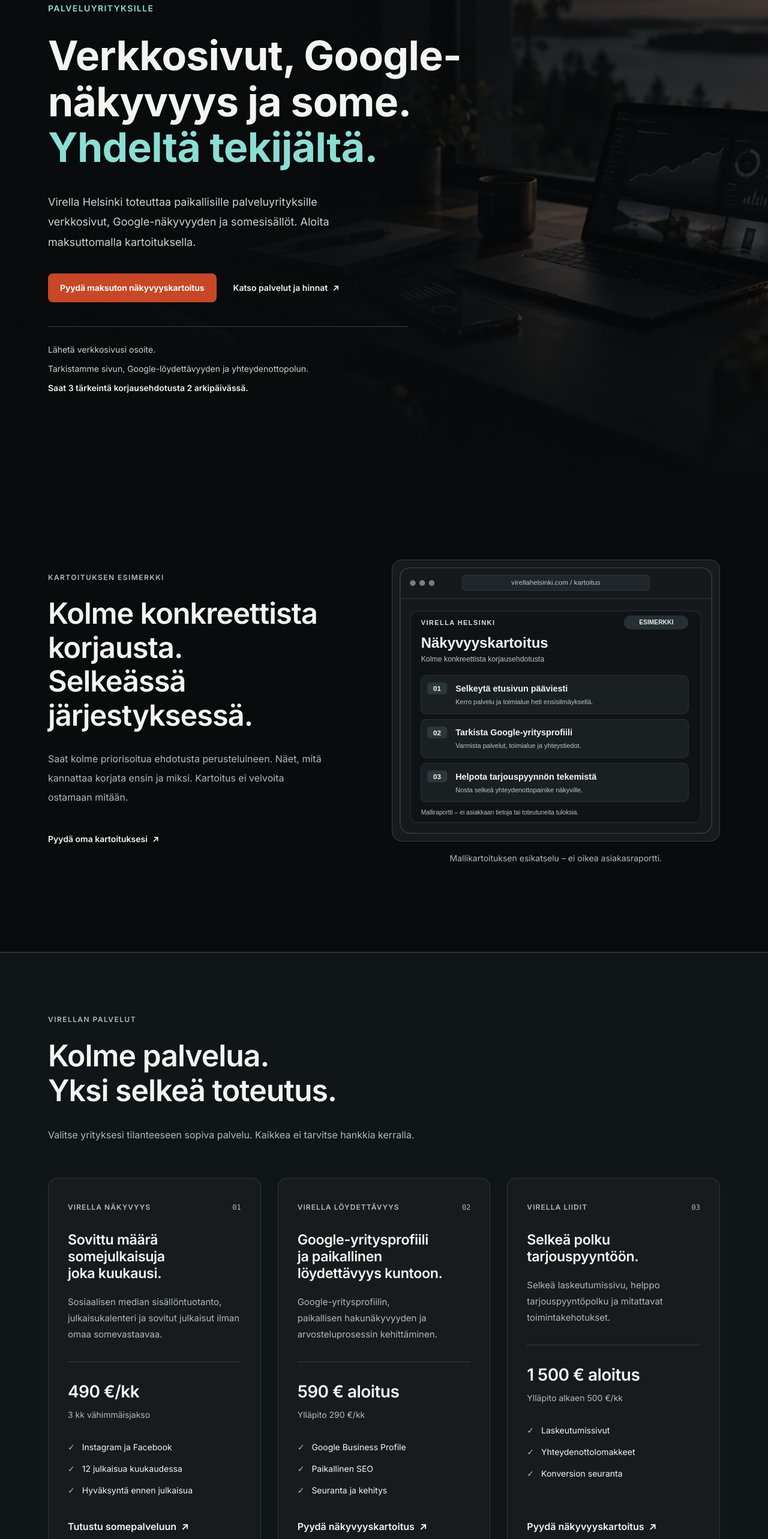
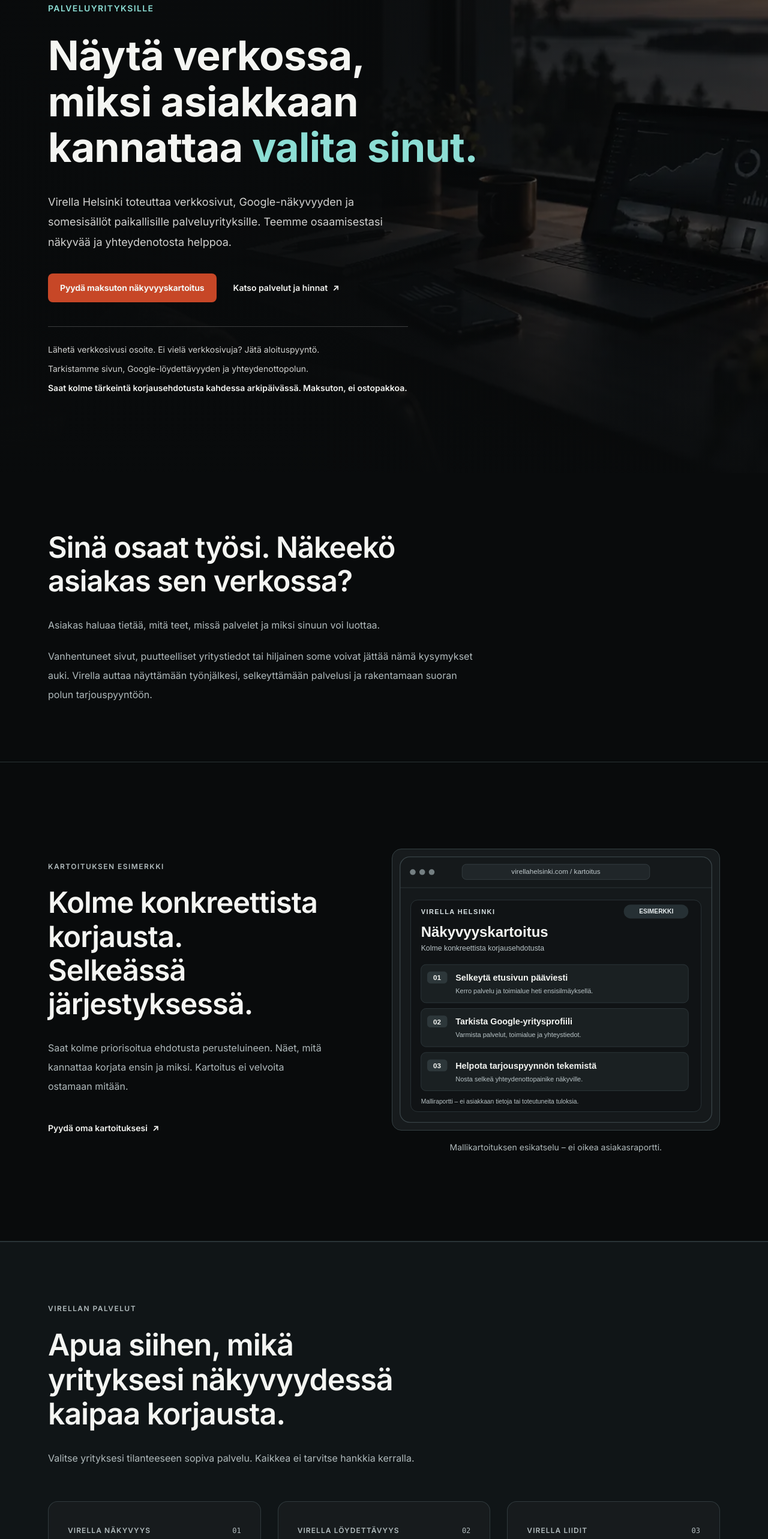
Before and after one commit to Jambovisuaalit/virella-helsinki-web, a Next.js app: page / in a window 1280 px wide. Shown: the part 234-2800 px from the top of the page at 60% size. Built offline with nearby package versions, Linux system fonts and the light colour scheme.

Commit message:
copy: refine homepage sales message and onboarding steps (#32)

```diff
--- a/app/page.tsx
+++ b/app/page.tsx
@@ -27,24 +27,24 @@
   {
     number: "01",
     name: "Virella Näkyvyys",
-    headline: "Sovittu määrä somejulkaisuja joka kuukausi.",
+    headline: "Työnjälkesi esiin somessa.",
     price: "490 €/kk",
     priceDetail: "3 kk vähimmäisjakso",
-    description: "Sosiaalisen median sisällöntuotanto, julkaisukalenteri ja sovitut julkaisut ilman omaa somevastaavaa.",
-    details: ["Instagram ja Facebook", "12 julkaisua kuukaudessa", "Hyväksyntä ennen julkaisua"],
+    description: "Toimita kuvat ja lähtötiedot. Me suunnittelemme sisällöt, kirjoitamme tekstit ja hoidamme sovitut julkaisut Instagramiin ja Facebookiin. Hyväksyt sisällöt ennen julkaisua.",
+    details: ["Instagram ja Facebook", "12 sisältöä kuukaudessa, jokainen molempiin kanaviin", "Hyväksyntä ennen julkaisua"],
     href: "/sosiaalinen-media",
     action: "Tutustu somepalveluun",
   },
   {
     number: "02",
     name: "Virella Löydettävyys",
-    headline: "Google-yritysprofiili ja paikallinen löydettävyys kuntoon.",
+    headline: "Google-näkyvyys kuntoon.",
     price: "590 € aloitus",
     priceDetail: "Ylläpito 290 €/kk",
-    description: "Google-yritysprofiilin, paikallisen hakunäkyvyyden ja arvosteluprosessin kehittäminen.",
+    description: "Autamme kehittämään Google-yritysprofiilia, paikallista hakunäkyvyyttä ja arvostelujen keräämisen käytäntöjä. Tavoitteena on ajantasainen ja luotettava kuva yrityksestäsi.",
     details: ["Google Business Profile", "Paikallinen SEO", "Seuranta ja kehitys"],
     href: "/aloita?kartoitus=1",
-    action: "Pyydä näkyvyyskartoitus",
+    action: "Pyydä maksuton näkyvyyskartoitus",
   },
   {
     number: "03",
@@ -52,28 +52,28 @@
     headline: "Selkeä polku tarjouspyyntöön.",
     price: "1 500 € aloitus",
     priceDetail: "Ylläpito alkaen 500 €/kk",
-    description: "Selkeä laskeutumissivu, helppo tarjouspyyntöpolku ja mitattavat toimintakehotukset.",
+    description: "Näytä palvelusi, toimialueesi ja työnjälkesi selkeästi. Rakennamme laskeutumissivun, jolta asiakas löytää tarvitsemansa ja pääsee helposti pyytämään tarjouksen.",
     details: ["Laskeutumissivut", "Yhteydenottolomakkeet", "Konversion seuranta"],
     href: "/aloita?kartoitus=1",
-    action: "Pyydä näkyvyyskartoitus",
+    action: "Pyydä maksuton näkyvyyskartoitus",
   },
 ] as const;
 
 const steps = [
   {
     number: "01",
-    title: "Kerro yrityksestäsi.",
-    description: "Lähetä verkkosivusi osoite sekä yhteystietosi. Kerro halutessasi, mikä verkkonäkyvyydessäsi kaipaa huomiota.",
+    title: "Lähetä verkkosivusi osoite.",
+    description: "Kerro yrityksestäsi ja siitä, mihin haluat apua. Jos yritykselläsi ei vielä ole verkkosivuja, jätä erillinen aloituspyyntö.",
   },
   {
     number: "02",
-    title: "Tunnistamme tärkeimmät korjaukset.",
-    description: "Käymme läpi sivustosi, julkisen paikallisen Google-näkyvyyden ja yhteydenottopolun. Valitsemme kolme perusteltua korjausehdotusta.",
+    title: "Saat kolme tärkeintä korjausehdotusta.",
+    description: "Tarkistamme julkisen verkkonäkyvyytesi ja yhteydenottopolun. Saat kolme priorisoitua ehdotusta perusteluineen sähköpostiisi kahdessa arkipäivässä.",
   },
   {
     number: "03",
-    title: "Saat kolme korjausta sähköpostiisi.",
-    description: "Toimitamme kolme priorisoitua korjausehdotusta 2 arkipäivässä. Kartoitus on maksuton. Jos haluat toteutuksen, palveluiden hinnat näkyvät yllä ja työ hyväksytään erikseen.",
+    title: "Valitse, mitä haluat toteuttaa.",
+    description: "Jos tarvitset apua korjauksiin, sovimme työn sisällön, hinnan ja aikataulun ennen aloitusta. Kartoitus ei velvoita ostamaan mitään.",
   },
 ] as const;
 
@@ -102,11 +102,11 @@
                 Digitaalista näkyvyyttä paikallisille palveluyrityksille
               </p>
               <h1 id="home-title" className="max-w-[720px] text-[clamp(2.25rem,5.3vw,4.6rem)] font-bold leading-[1.13] tracking-[-0.01em] text-foreground">
-                Verkkosivut, Google-näkyvyys ja some.{" "}
-                <span className="text-brand">Yhdeltä tekijältä.</span>
+                Näytä verkossa, miksi asiakkaan kannattaa{ " "}
+                <span className="text-brand">valita sinut.</span>
               </h1>
               <p className="mt-8 max-w-[570px] text-base leading-[1.85] text-foreground/85 sm:mt-9 sm:text-lg">
-                Virella Helsinki toteuttaa paikallisille palveluyrityksille verkkosivut, Google-näkyvyyden ja somesisällöt. Aloita maksuttomalla kartoituksella.
+                Virella Helsinki toteuttaa verkkosivut, Google-näkyvyyden ja somesisällöt paikallisille palveluyrityksille. Teemme osaamisestasi näkyvää ja yhteydenotosta helppoa.
               </p>
               <div className="mt-9 flex flex-col items-start gap-5 sm:flex-row sm:items-center sm:gap-7">
                 <ButtonLink href="/aloita?kartoitus=1" className="w-full sm:w-auto">
@@ -117,10 +117,20 @@
                 </a>
               </div>
               <div className="mt-10 max-w-[600px] space-y-1 border-t border-white/20 pt-6 text-sm leading-7 text-foreground/85" aria-label="Näkyvyyskartoituksen toimitus">
-                <p>Lähetä verkkosivusi osoite.</p>
+                <p>Lähetä verkkosivusi osoite. <a href="/aloita" className="underline underline-offset-4">Ei vielä verkkosivuja? Jätä aloituspyyntö.</a></p>
                 <p>Tarkistamme sivun, Google-löydettävyyden ja yhteydenottopolun.</p>
-                <p className="font-semibold text-foreground">Saat 3 tärkeintä korjausehdotusta 2 arkipäivässä.</p>
+                <p className="font-semibold text-foreground">Saat kolme tärkeintä korjausehdotusta kahdessa arkipäivässä. Maksuton, ei ostopakkoa.</p>
               </div>
+            </div>
+          </SectionContainer>
+        </section>
+
+        <section className="border-b border-border/75 py-16 sm:py-24" aria-labelledby="visibility-title">
+          <SectionContainer>
+            <div className="max-w-[760px]">
+              <h2 id="visibility-title" className="text-[clamp(2rem,3.8vw,3.2rem)] font-semibold leading-[1.16] tracking-[-0.02em]">Sinä osaat työsi. Näkeekö asiakas sen verkossa?</h2>
+              <p className="mt-7 text-base leading-8 text-muted">Asiakas haluaa tietää, mitä teet, missä palvelet ja miksi sinuun voi luottaa.</p>
+              <p className="mt-5 text-base leading-8 text-muted">Vanhentuneet sivut, puutteelliset yritystiedot tai hiljainen some voivat jättää nämä kysymykset auki. Virella auttaa näyttämään työnjälkesi, selkeyttämään palvelusi ja rakentamaan suoran polun tarjouspyyntöön.</p>
             </div>
           </SectionContainer>
         </section>
@@ -165,7 +175,7 @@
             <div className="max-w-[670px]">
               <p className="text-xs font-semibold uppercase tracking-[0.12em] text-muted">Virellan palvelut</p>
               <h2 id="services-title" className="mt-6 text-[clamp(2.05rem,3.9vw,3.25rem)] font-semibold leading-[1.16] tracking-[-0.02em]">
-                Kolme palvelua. Yksi selkeä toteutus.
+                Apua siihen, mikä yrityksesi näkyvyydessä kaipaa korjausta.
               </h2>
               <p className="mt-7 text-base leading-8 text-muted">
                 Valitse yrityksesi tilanteeseen sopiva palvelu. Kaikkea ei tarvitse hankkia kerralla.
@@ -200,7 +210,7 @@
               <div>
                 <h3 className="text-xl font-semibold text-foreground">Tarvitsetko myös uudet verkkosivut?</h3>
                 <p className="mt-3 max-w-2xl text-[15px] leading-7 text-muted">
-                  Rakennamme yrityksellesi mobiilissa toimivat verkkosivut ja selkeän yhteydenottopolun. Hinta alkaen 1 500 €.
+                  Näytä palvelusi, toimialueesi ja työnjälkesi selkeästi. Rakennamme mobiilissa toimivan sivuston, jolta asiakas löytää tarvitsemansa ja pääsee helposti ottamaan yhteyttä. Verkkosivut alkaen 1 500 €.
                 </p>
               </div>
               <ButtonLink href="/aloita" variant="secondary" className="shrink-0">Kerro sivustotarpeestasi</ButtonLink>
@@ -214,7 +224,7 @@
               <div>
                 <p className="text-xs font-semibold uppercase tracking-[0.12em] text-muted">Näin aloitat</p>
                 <h2 id="process-title" className="mt-6 text-[clamp(2.05rem,3.8vw,3.2rem)] font-semibold leading-[1.16] tracking-[-0.02em]">
-                  Ensin kartoitus. Sitten päätät jatkosta.
+                  Ensin selvitetään tarve. Sitten päätät toteutuksesta.
                 </h2>
               </div>
               <p className="self-end text-base leading-8 text-muted">
@@ -233,16 +243,26 @@
           </SectionContainer>
         </section>
 
+        <section className="border-t border-border/75 py-16 sm:py-24" aria-labelledby="partner-title">
+          <SectionContainer>
+            <div className="max-w-[760px]">
+              <h2 id="partner-title" className="text-[clamp(2rem,3.8vw,3.2rem)] font-semibold leading-[1.16] tracking-[-0.02em]">Yksi yhteyshenkilö. Selkeästi sovittu työ.</h2>
+              <p className="mt-7 text-base leading-8 text-muted">Virella Helsingin takana on {businessConfig.contactName}. Keskustelet suoraan tekijän kanssa ja tiedät, mitä työ sisältää.</p>
+              <p className="mt-5 text-base leading-8 text-muted">Sinä tuot yrityksesi osaamisen ja aidot materiaalit. Me autamme muuttamaan ne selkeäksi verkkonäkyvyydeksi.</p>
+            </div>
+          </SectionContainer>
+        </section>
+
         <section id="yhteys" className="scroll-mt-28 border-t border-border/75 bg-cloud py-[clamp(6rem,9vw,9rem)]" aria-labelledby="contact-title">
           <SectionContainer>
             <div className="flex flex-col gap-10 md:flex-row md:items-center md:justify-between md:gap-20">
               <div className="max-w-[730px]">
                 <p className="text-xs font-semibold uppercase tracking-[0.12em] text-muted">Seuraava askel</p>
                 <h2 id="contact-title" className="mt-6 text-[clamp(2.05rem,3.8vw,3.2rem)] font-semibold leading-[1.16] tracking-[-0.02em]">
-                  Selvitetään, mitä sivustollasi kannattaa korjata ensin.
+                  Mitä yrityksesi näkyvyydessä kannattaa korjata ensin?
                 </h2>
                 <p className="mt-5 text-base leading-8 text-muted">
-                  Lähetä verkkosivusi osoite. Saat kolme priorisoitua korjausehdotusta ja lyhyet perustelut sähköpostiisi 2 arkipäivässä. Maksuton, ei ostopakkoa.
+                  Aloita maksuttomalla kartoituksella. Saat kolme konkreettista korjausehdotusta perusteluineen sähköpostiisi kahdessa arkipäivässä. Niiden avulla voit päättää seuraavan askeleen.
                 </p>
               </div>
               <ButtonLink href="/aloita?kartoitus=1" className="shrink-0 self-start md:self-center">
```
